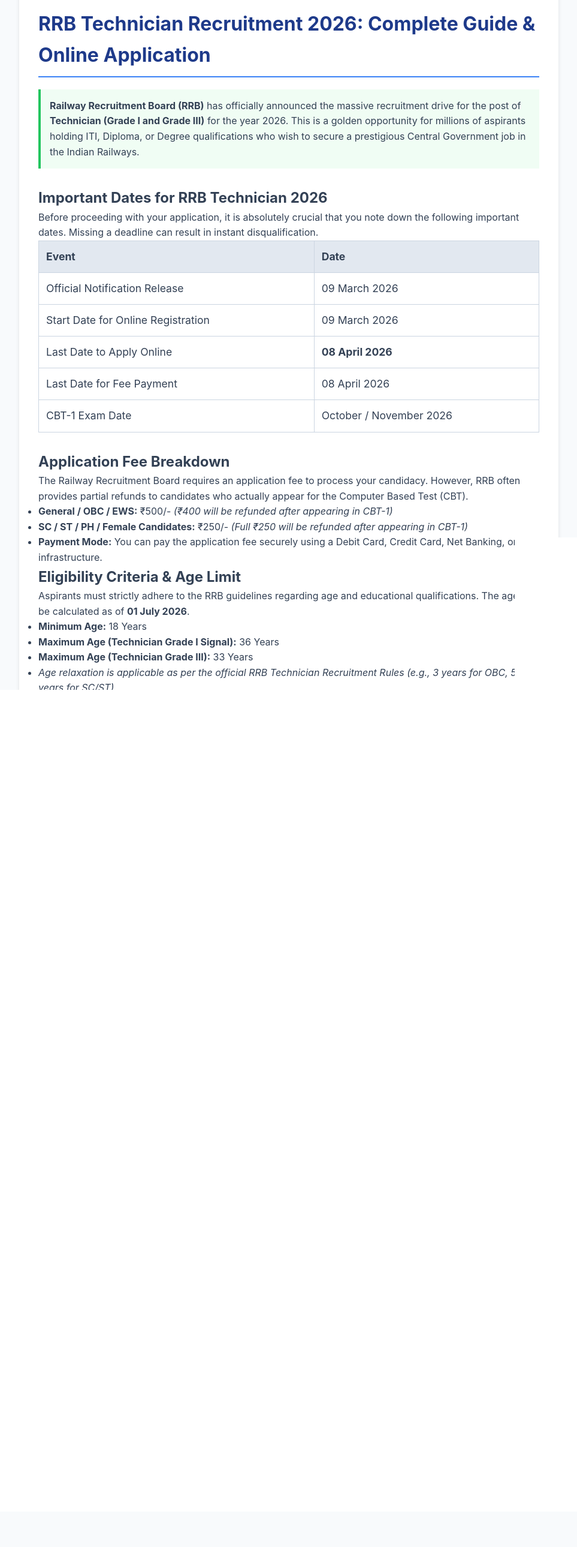
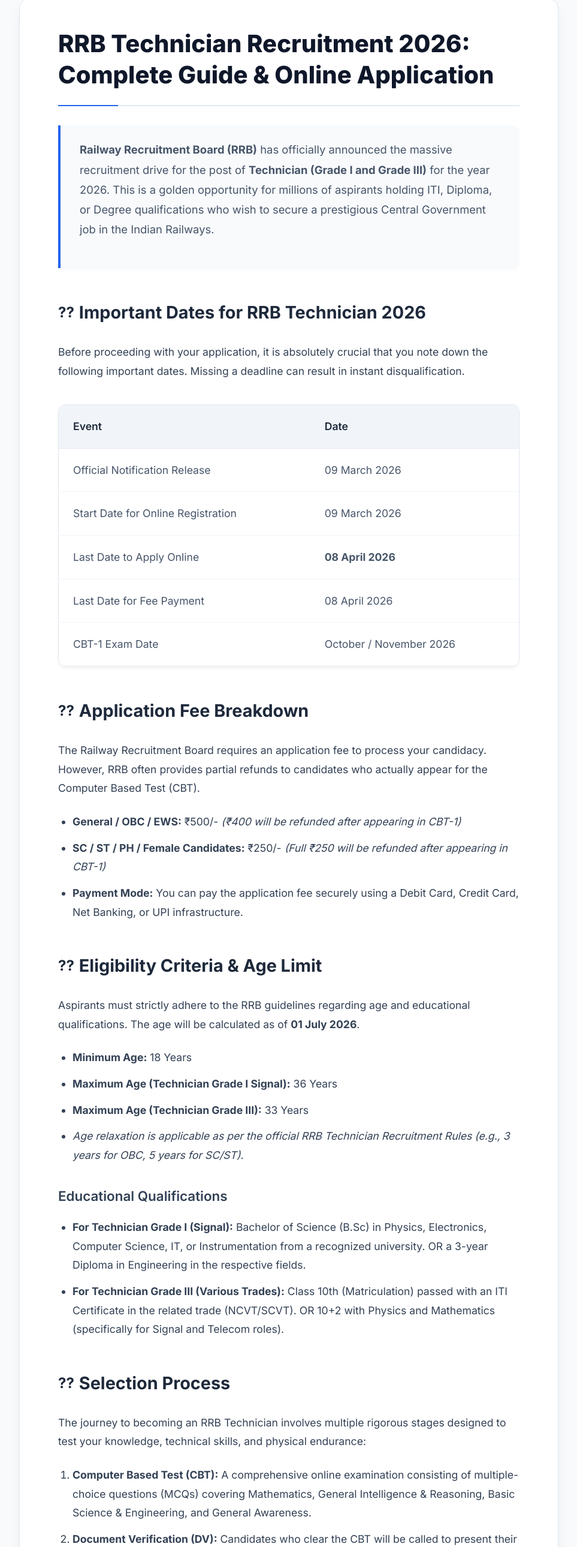
Before and after one commit to sakshya1420-star/sarkarijobs-blog, a website: page jobs/rrb-technician-2026.html in a window 1280 px wide. Shown: the part 121-2700 px from the top of the page at 60% size, without its empty margins (158-1121 px from the left). Before the commit the page ends 2641 px from the top, so only its background shows below. Drawn offline with Linux system fonts and the light colour scheme.

Commit message:
Complete premium redesign of blog post template and fixed footer

```diff
--- a/jobs/rrb-technician-2026.html
+++ b/jobs/rrb-technician-2026.html
@@ -4,6 +4,8 @@
     <meta charset="UTF-8">
     <meta name="viewport" content="width=device-width, initial-scale=1.0">
     <title>RRB Technician Recruitment 2026 - Apply Online, Syllabus, & Exam Pattern</title>
+    <meta name="description" content="RRB Technician Recruitment 2026: Official Notification released. Check eligibility, age limit, syllabus, exam pattern, and step-by-step guide to apply online.">
+    <link href="https://fonts.googleapis.com/css2?family=Inter:wght@300;400;500;600;700;800&display=swap" rel="stylesheet">
     <link rel="stylesheet" href="../style.css">
 </head>
 <body>
@@ -23,43 +25,43 @@
         </div>
     </nav>
 
-    <main class="blog-container" style="max-width: 900px; margin: 2rem auto; padding: 2rem; background: #fff; border-radius: 8px; box-shadow: 0 4px 6px rgba(0,0,0,0.1); display: block;">
+    <main class="blog-container">
 
-        <h1 style="color: #1e3a8a; border-bottom: 2px solid #3b82f6; padding-bottom: 10px; margin-bottom: 20px;">RRB Technician Recruitment 2026: Complete Guide & Online Application</h1>
+        <h1>RRB Technician Recruitment 2026: Complete Guide & Online Application</h1>
 
-        <div class="executive-summary" style="background: #f0fdf4; border-left: 4px solid #22c55e; padding: 15px; margin-bottom: 30px;">
+        <div class="executive-summary">
             <p><strong>Railway Recruitment Board (RRB)</strong> has officially announced the massive recruitment drive for the post of <strong>Technician (Grade I and Grade III)</strong> for the year 2026. This is a golden opportunity for millions of aspirants holding ITI, Diploma, or Degree qualifications who wish to secure a prestigious Central Government job in the Indian Railways.</p>
         </div>
 
         <h2>Important Dates for RRB Technician 2026</h2>
         <p>Before proceeding with your application, it is absolutely crucial that you note down the following important dates. Missing a deadline can result in instant disqualification.</p>
-        <table style="width: 100%; border-collapse: collapse; margin-bottom: 30px; font-size: 1.1rem;">
+        <table>
             <thead>
-                <tr style="background: #e2e8f0; text-align: left;">
-                    <th style="padding: 12px; border: 1px solid #cbd5e1;">Event</th>
-                    <th style="padding: 12px; border: 1px solid #cbd5e1;">Date</th>
+                <tr>
+                    <th>Event</th>
+                    <th>Date</th>
                 </tr>
             </thead>
             <tbody>
                 <tr>
-                    <td style="padding: 12px; border: 1px solid #cbd5e1;">Official Notification Release</td>
-                    <td style="padding: 12px; border: 1px solid #cbd5e1;">09 March 2026</td>
+                    <td>Official Notification Release</td>
+                    <td>09 March 2026</td>
                 </tr>
                 <tr>
-                    <td style="padding: 12px; border: 1px solid #cbd5e1;">Start Date for Online Registration</td>
-                    <td style="padding: 12px; border: 1px solid #cbd5e1;">09 March 2026</td>
+                    <td>Start Date for Online Registration</td>
+                    <td>09 March 2026</td>
                 </tr>
                 <tr>
-                    <td style="padding: 12px; border: 1px solid #cbd5e1;">Last Date to Apply Online</td>
-                    <td style="padding: 12px; border: 1px solid #cbd5e1;"><strong>08 April 2026</strong></td>
+                    <td>Last Date to Apply Online</td>
+                    <td><strong>08 April 2026</strong></td>
                 </tr>
                 <tr>
-                    <td style="padding: 12px; border: 1px solid #cbd5e1;">Last Date for Fee Payment</td>
-                    <td style="padding: 12px; border: 1px solid #cbd5e1;">08 April 2026</td>
+                    <td>Last Date for Fee Payment</td>
+                    <td>08 April 2026</td>
                 </tr>
                 <tr>
-                    <td style="padding: 12px; border: 1px solid #cbd5e1;">CBT-1 Exam Date</td>
-                    <td style="padding: 12px; border: 1px solid #cbd5e1;">October / November 2026</td>
+                    <td>CBT-1 Exam Date</td>
+                    <td>October / November 2026</td>
                 </tr>
             </tbody>
         </table>
@@ -110,28 +112,39 @@
 
         <h2>Frequently Asked Questions (FAQs)</h2>
 
-        <div style="margin-bottom: 15px;">
-            <h4>Q1. Will there be a CBT-2 for RRB Technician 2026?</h4>
-            <p>A: As per the latest revised patterns, RRB has merged the examination for certain posts into a single CBT, followed immediately by Document Verification. Always verify the syllabus annexure for your specific trade.</p>
+        <div class="faq-item">
+            <h4>Will there be a CBT-2 for RRB Technician 2026?</h4>
+            <p>As per the latest revised patterns, RRB has merged the examination for certain posts into a single CBT, followed immediately by Document Verification. Always verify the syllabus annexure for your specific trade.</p>
         </div>
 
-        <div style="margin-bottom: 15px;">
-            <h4>Q2. I am in the final year of my ITI. Can I apply?</h4>
-            <p>A: No. Candidates must possess the final passing certificate/mark sheet of their educational qualification as of the closing date of the online application.</p>
+        <div class="faq-item">
+            <h4>I am in the final year of my ITI. Can I apply?</h4>
+            <p>No. Candidates must possess the final passing certificate/mark sheet of their educational qualification as of the closing date of the online application.</p>
         </div>
 
-        <div style="margin-bottom: 15px;">
-            <h4>Q3. Is the application fee refundable?</h4>
-            <p>A: Yes. A partial or full refund is provided to candidates who actually sit for the CBT examination. The refund is credited back to the original payment source or the bank account provided during registration.</p>
+        <div class="faq-item">
+            <h4>Is the application fee refundable?</h4>
+            <p>Yes. A partial or full refund is provided to candidates who actually sit for the CBT examination. The refund is credited back to the original payment source or the bank account provided during registration.</p>
         </div>
 
-        <div style="text-align: center; margin-top: 40px;">
-            <a href="https://indianrailways.gov.in" target="_blank" style="background: #2563eb; color: #fff; padding: 12px 24px; text-decoration: none; border-radius: 6px; font-weight: bold; font-size: 1.1rem; box-shadow: 0 4px 6px rgba(37,99,235,0.3);">Official Website</a>
+        <div style="text-align: center; margin-top: 4rem;">
+            <a href="https://indianrailways.gov.in" target="_blank" class="apply-btn">Apply Online (Official Website)</a>
         </div>
     </main>
 
-    <footer style="background: #1e293b; color: #94a3b8; text-align: center; padding: 2rem 1rem; margin-top: 3rem;">
-        <p>&copy; 2026 SarkariJobs.blog - Delivering high-quality job updates.</p>
+    <!-- Footer -->
+    <footer>
+        <div class="footer-content">
+            <div class="footer-links">
+                <a href="#">About Us</a>
+                <a href="#">Contact Us</a>
+                <a href="#">Privacy Policy</a>
+                <a href="#">Terms &amp; Conditions</a>
+                <a href="#">Disclaimer</a>
+            </div>
+            <p>© 2026 SarkariJobs.blog - All rights reserved.</p>
+            <p class="disclaimer">Disclaimer: This is an educational portal. We are not associated with any government organization.</p>
+        </div>
     </footer>
 </body>
 </html>
--- a/style.css
+++ b/style.css
@@ -453,3 +453,182 @@
         margin-top: 1rem;
     }
 }
+
+/* Premium Blog Post Styling */
+.blog-container {
+    max-width: 900px;
+    margin: 3rem auto;
+    padding: 3rem 4rem;
+    background: var(--white);
+    border-radius: 16px;
+    box-shadow: 0 10px 30px -10px rgba(0,0,0,0.1), 0 4px 10px -5px rgba(0,0,0,0.05);
+    border: 1px solid var(--border);
+    font-size: 1.1rem;
+    line-height: 1.8;
+    color: #334155;
+}
+
+.blog-container h1 {
+    color: #0f172a;
+    font-size: 2.5rem;
+    font-weight: 800;
+    line-height: 1.3;
+    margin-bottom: 2rem;
+    padding-bottom: 1.5rem;
+    border-bottom: 2px solid #e2e8f0;
+    position: relative;
+}
+
+.blog-container h1::after {
+    content: "";
+    position: absolute;
+    bottom: -2px;
+    left: 0;
+    width: 100px;
+    height: 2px;
+    background: var(--primary);
+}
+
+.blog-container .executive-summary {
+    background: #f8fafc;
+    border-left: 4px solid var(--primary);
+    padding: 1.5rem 2rem;
+    border-radius: 0 12px 12px 0;
+    margin-bottom: 3rem;
+    font-size: 1.15rem;
+    color: #475569;
+    box-shadow: 0 4px 6px -1px rgba(0,0,0,0.03);
+}
+
+.blog-container h2 {
+    color: #1e293b;
+    font-size: 1.8rem;
+    margin: 3rem 0 1.5rem;
+    font-weight: 700;
+    display: flex;
+    align-items: center;
+    gap: 0.5rem;
+}
+
+.blog-container h2::before {
+    content: "??";
+    font-size: 1.5rem;
+}
+
+.blog-container h3 {
+    color: #334155;
+    font-size: 1.4rem;
+    margin: 2rem 0 1rem;
+    font-weight: 600;
+}
+
+.blog-container p {
+    margin-bottom: 1.5rem;
+}
+
+.blog-container ul, .blog-container ol {
+    margin-bottom: 2rem;
+    padding-left: 1.5rem;
+}
+
+.blog-container li {
+    margin-bottom: 0.75rem;
+}
+
+.blog-container table {
+    width: 100%;
+    border-collapse: separate;
+    border-spacing: 0;
+    margin: 2.5rem 0;
+    border-radius: 12px;
+    overflow: hidden;
+    box-shadow: 0 4px 6px -1px rgba(0,0,0,0.05);
+    border: 1px solid var(--border);
+}
+
+.blog-container th {
+    background: #f1f5f9;
+    padding: 1.25rem 1.5rem;
+    text-align: left;
+    font-weight: 600;
+    color: #1e293b;
+    border-bottom: 1px solid var(--border);
+}
+
+.blog-container td {
+    padding: 1.25rem 1.5rem;
+    border-bottom: 1px solid #f1f5f9;
+    color: #475569;
+}
+
+.blog-container tr:last-child td {
+    border-bottom: none;
+}
+
+.blog-container tr:hover td {
+    background: #f8fafc;
+}
+
+.blog-container .faq-item {
+    background: #fff;
+    border: 1px solid var(--border);
+    border-radius: 12px;
+    padding: 1.5rem;
+    margin-bottom: 1.5rem;
+    box-shadow: 0 2px 4px rgba(0,0,0,0.02);
+    transition: box-shadow 0.2s ease;
+}
+
+.blog-container .faq-item:hover {
+    box-shadow: 0 8px 15px -3px rgba(0,0,0,0.05);
+}
+
+.blog-container .faq-item h4 {
+    color: #0f172a;
+    font-size: 1.15rem;
+    margin-bottom: 0.75rem;
+    display: flex;
+    align-items: flex-start;
+    gap: 0.75rem;
+}
+
+.blog-container .faq-item h4::before {
+    content: "Q.";
+    color: var(--primary);
+    font-weight: 800;
+}
+
+.blog-container .faq-item p {
+    margin: 0;
+    color: #475569;
+    padding-left: 2rem;
+}
+
+.blog-container .apply-btn {
+    display: inline-block;
+    background: linear-gradient(135deg, var(--primary) 0%, #1d4ed8 100%);
+    color: white;
+    padding: 1.25rem 3rem;
+    border-radius: 50px;
+    font-weight: 700;
+    font-size: 1.2rem;
+    text-decoration: none;
+    text-align: center;
+    box-shadow: 0 10px 20px -5px rgba(37,99,235,0.4);
+    transition: transform 0.2s ease, box-shadow 0.2s ease;
+}
+
+.blog-container .apply-btn:hover {
+    transform: translateY(-3px);
+    box-shadow: 0 15px 25px -5px rgba(37,99,235,0.5);
+}
+@media (max-width: 768px) {
+    .blog-container {
+        padding: 2rem 1.5rem;
+        margin: 1.5rem;
+        border-radius: 12px;
+    }
+    .blog-container h1 {
+        font-size: 1.8rem;
+    }
+}
```
Also changed, not shown: jobs/upsssc-cane-supervisor-2026.html (+45 -32 lines).
